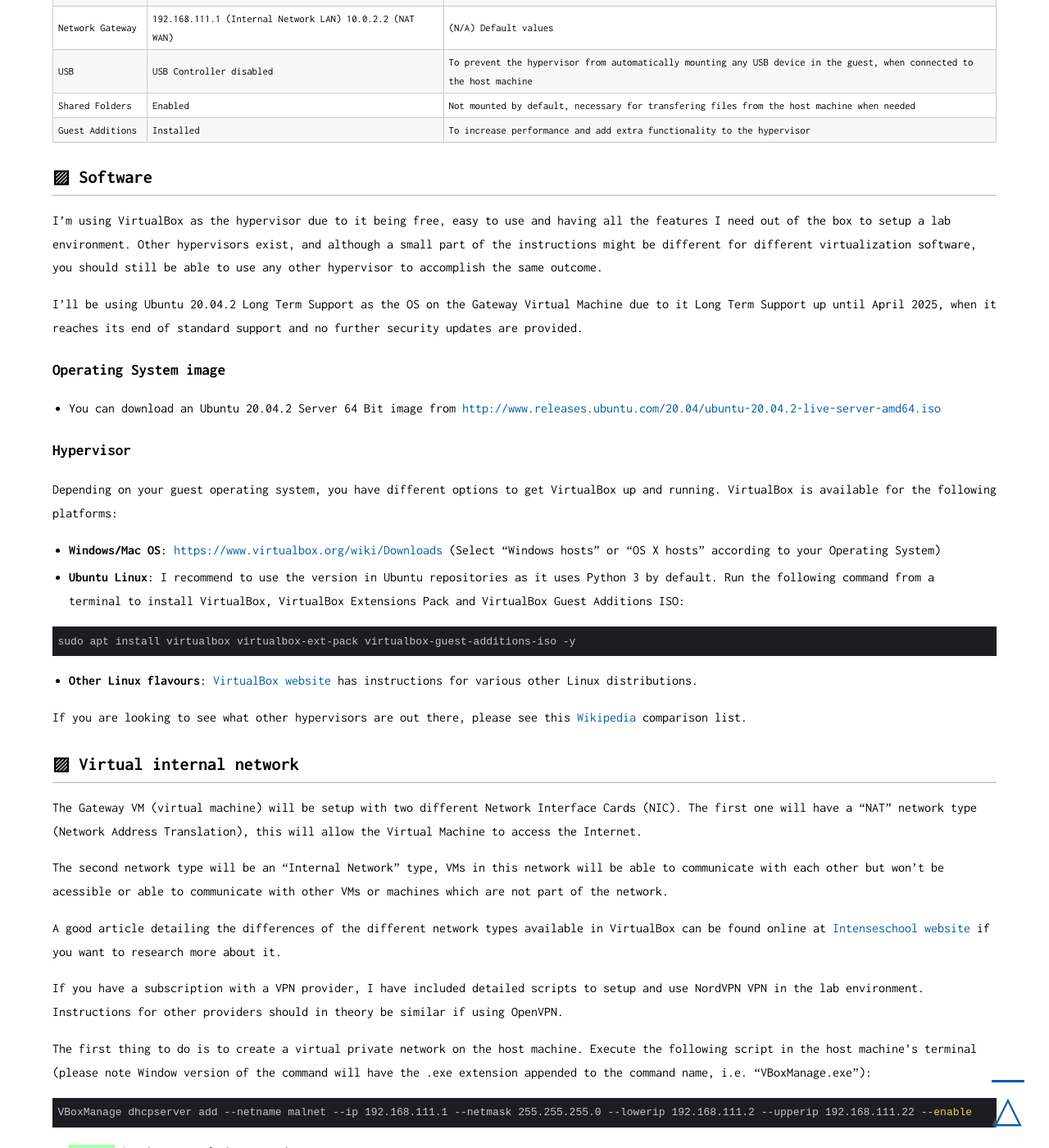
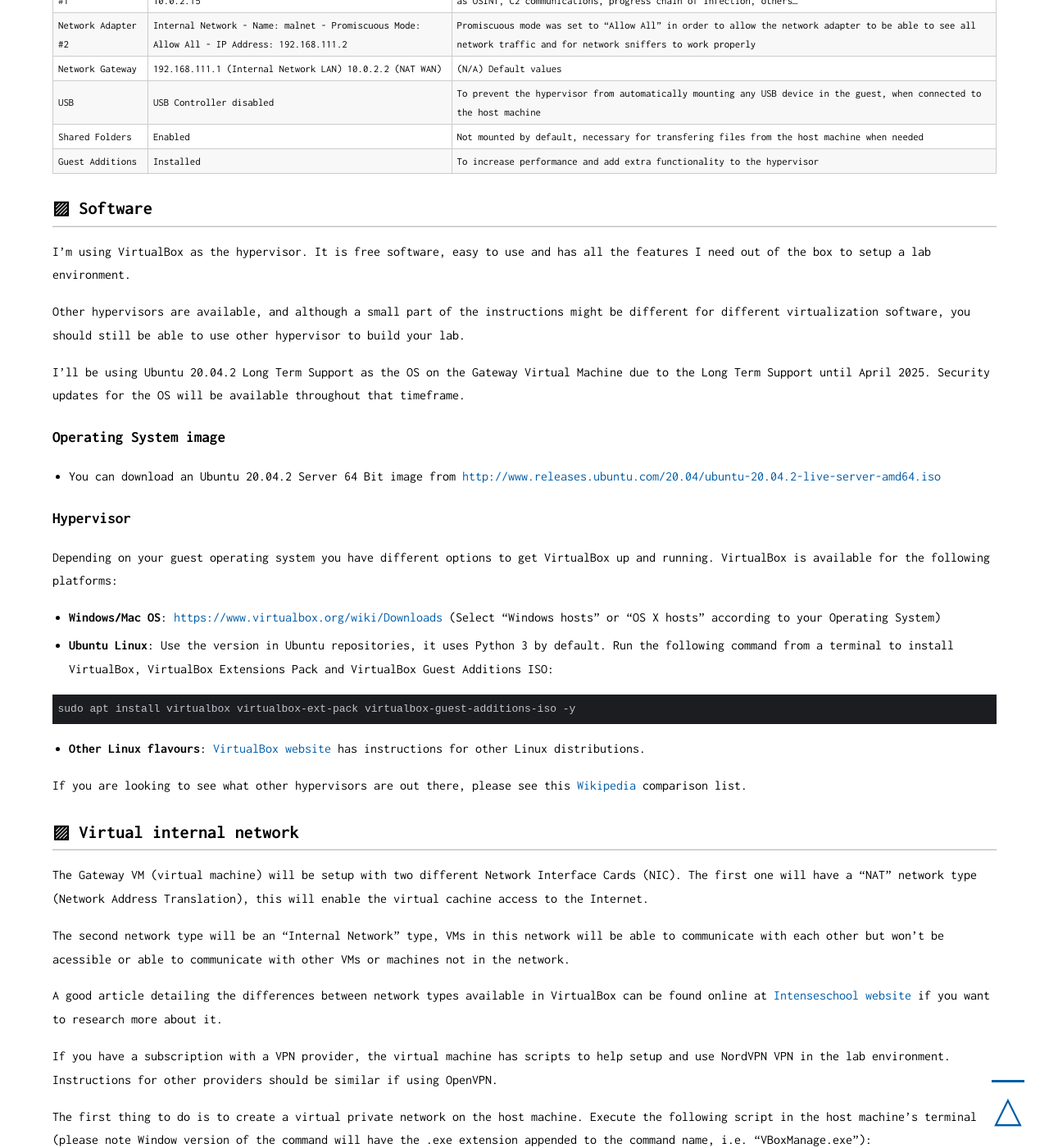
Before and after one commit to qwertzy-antonio-godinho/qwertzy-antonio-godinho.github.io, a Jekyll site: the page built from _posts/2021-02-08-Malware-Lab-Part-1-The-Gateway.md, in a window 1280 px wide and 1400 px high, scrolled down 3157 px. Shown: the whole window at 82% size. Built offline with Jekyll 4.4.1, drawn with Linux system fonts in a browser that asks for light colours; some of the changed text lies outside the part shown.

Commit message:
fix typos

```diff
--- a/_posts/2021-02-08-Malware-Lab-Part-1-The-Gateway.md
+++ b/_posts/2021-02-08-Malware-Lab-Part-1-The-Gateway.md
@@ -7,28 +7,32 @@
 
 # Introduction
 
-This post details the steps I've used to build a malware analysis environment where I execute, analyse and collect indicators of compromise from malware samples. I mostly use the terminal command line, although I've included instructions to manually install Ubuntu Server 20.04.02 as the Gateway machine, a script at the end of the post allows to perform an unattended installation of the OS.
-
-These details include the steps to create and setup up a Virtual Machine using VirtualBox, that will take the role of a network Gateway. The virtual machine will be capable of simulating network services on a isolated private network using INetSim or be capable of providing a VPN tunnel to another virtual machine for Internet access when needed.
-
-PolarProxy will be used for decryption of TLS encrypted traffic from malware. Iptables rules will be used to condition and shape the network traffic.
+This post details the steps I have taken to build a malware analysis environment where I can execute, analyse and collect indicators of compromise from malware samples. I mostly use the terminal command line, although I have included instructions to manually install Ubuntu Server 20.04.02 as the Gateway machine.
+
+A script to perform an unattended installation of the OS automating the manual installation is included at the end of the post.
+
+Here are detailed the steps to create and setup up a Virtual Machine using VirtualBox. This virtual machine will perform the role of a network Gateway.
+
+The virtual machine will also be capable of simulating network services in a isolated private network using INetSim, and be capable of Internet access through the use of a VPN tunel when needed.
+
+PolarProxy will be used to decrypt TLS encrypted traffic from malware. Iptables rules will be used to shape the network traffic flow.
 
 A few selected tools will be installed on the Gateway virtual machine for static analysis, OSINT and network monitoring duties.
 
 ## Logical architecture
 
-The following image shows how the lab will look like:
+The following image shows the logical architecture of the lab environment:
 
 ![](../assets/lab-part-2/Malware_Analysis_Lab.png)
 
 ## High-level view of the Gateway machine
 
-The following are a list of details that make up the Gateway virtual machine. Please note, although I'm using this configuration, you can customize it according to your specific needs. The list objective is to provide a brief overview of the details that I have used, and the rationale involved in those choice to build the virtual machine:
+The following are the list of details that make up the Gateway virtual machine. Please note, although I'm using this configuration, you can customize it according to your specific needs. The objective is to provide a brief overview of the details that I have used and the rationale for choosing these to build the virtual machine:
 
 | Item | Value | Rationale |
 | --- | --- | --- |
 | Name | Gateway | To be able to uniquely identify the machine |
-| Operating System | Linux (Ubuntu 20.04.2 Server LTS) | A different Operating System from the infected Target virtual machine using ELF (Executable and Linkable Format) executables which prevents the execution of PE malware binaries |
+| Operating System | Linux (Ubuntu 20.04.2 Server LTS) | A different Operating System from the target virtual machine using ELF (Executable and Linkable Format) executables which prevents the execution of PE malware binaries |
 | Architecture | 64 Bits | A modern architecture |
 | Number of CPUs | 4 virtual CPUs | For processing power |
 | Disk space allocated | 100 GB | To install all necessary software |
@@ -42,9 +46,11 @@
 
 # Software
 
-I'm using VirtualBox as the hypervisor due to it being free, easy to use and having all the features I need out of the box to setup a lab environment. Other hypervisors exist, and although a small part of the instructions might be different for different virtualization software, you should still be able to use any other hypervisor to accomplish the same outcome.
-
-I'll be using Ubuntu 20.04.2 Long Term Support as the OS on the Gateway Virtual Machine due to it Long Term Support up until April 2025, when it reaches its end of standard support and no further security updates are provided.
+I'm using VirtualBox as the hypervisor. It is free software, easy to use and has all the features I need out of the box to setup a lab environment.
+
+Other hypervisors are available, and although a small part of the instructions might be different for different virtualization software, you should still be able to use other hypervisor to build your lab.
+
+I'll be using Ubuntu 20.04.2 Long Term Support as the OS on the Gateway Virtual Machine due to the Long Term Support until April 2025. Security updates for the OS will be available throughout that timeframe.
 
 ## Operating System image
 
@@ -52,24 +58,24 @@
 
 ## Hypervisor
 
-Depending on your guest operating system, you have different options to get VirtualBox up and running. VirtualBox is available for the following platforms:
+Depending on your guest operating system you have different options to get VirtualBox up and running. VirtualBox is available for the following platforms:
 
 - **Windows/Mac OS**: [https://www.virtualbox.org/wiki/Downloads](https://www.virtualbox.org/wiki/Downloads) (Select "Windows hosts" or "OS X hosts" according to your Operating System)
-- **Ubuntu Linux**: I recommend to use the version in Ubuntu repositories as it uses Python 3 by default. Run the following command from a terminal to install VirtualBox, VirtualBox Extensions Pack and VirtualBox Guest Additions ISO:
+- **Ubuntu Linux**: Use the version in Ubuntu repositories, it uses Python 3 by default. Run the following command from a terminal to install VirtualBox, VirtualBox Extensions Pack and VirtualBox Guest Additions ISO:
 <pre><code class="bash">sudo apt install virtualbox virtualbox-ext-pack virtualbox-guest-additions-iso -y</code></pre>
-- **Other Linux flavours**: [VirtualBox website](https://www.virtualbox.org/wiki/Linux_Downloads) has instructions for various other Linux distributions.
+- **Other Linux flavours**: [VirtualBox website](https://www.virtualbox.org/wiki/Linux_Downloads) has instructions for other Linux distributions.
 
 If you are looking to see what other hypervisors are out there, please see this [Wikipedia](https://en.wikipedia.org/wiki/Comparison_of_platform_virtualization_software) comparison list.
 
 # Virtual internal network
 
-The Gateway VM (virtual machine) will be setup with two different Network Interface Cards (NIC). The first one will have a "NAT" network type (Network Address Translation), this will allow the Virtual Machine to access the Internet.
-
-The second network type will be an "Internal Network" type, VMs in this network will be able to communicate with each other but won't be acessible or able to communicate with other VMs or machines which are not part of the network.
-
-A good article detailing the differences of the different network types available in VirtualBox can be found online at [Intenseschool website](http://resources.intenseschool.com/understanding-the-different-network-types-in-vmware-and-virtualbox/) if you want to research more about it.
-
-If you have a subscription with a VPN provider, I have included detailed scripts to setup and use NordVPN VPN in the lab environment. Instructions for other providers should in theory be similar if using OpenVPN.
+The Gateway VM (virtual machine) will be setup with two different Network Interface Cards (NIC). The first one will have a "NAT" network type (Network Address Translation), this will enable the virtual cachine access to the Internet.
+
+The second network type will be an "Internal Network" type, VMs in this network will be able to communicate with each other but won't be acessible or able to communicate with other VMs or machines not in the network.
+
+A good article detailing the differences between network types available in VirtualBox can be found online at [Intenseschool website](http://resources.intenseschool.com/understanding-the-different-network-types-in-vmware-and-virtualbox/) if you want to research more about it.
+
+If you have a subscription with a VPN provider, the virtual machine has scripts to help setup and use NordVPN VPN in the lab environment. Instructions for other providers should be similar if using OpenVPN.
 
 The first thing to do is to create a virtual private network on the host machine. Execute the following script in the host machine's terminal (please note Window version of the command will have the .exe extension appended to the command name, i.e. "VBoxManage.exe"):
 
@@ -81,7 +87,7 @@
 - <span class="highlight-green">lowerip</span> represents the starting IP address space available for guests (192.168.111.1 is taken),
 - <span class="highlight-green">upperip</span> refers to the highest IP address available for guests (192.168.111.22 allows for up to 20 guest virtual machines with a static IP address in the network  -- if you need more guests then increase the value up to 254).
 
-No DHCP server is necessary as the guest machines will be configured to have static IP addresses.
+The guest machines will have static IP addresses.
 
 # The Gateway virtual machine
 
@@ -91,13 +97,13 @@
 
 <pre><code class="bash">VBoxManage createvm --name "Gateway" --basefolder "/backup/LAB/VMs/" --groups "/Malware Lab" --ostype Ubuntu_64 --register</code></pre>
 
-- <span class="highlight-green">name</span> is the name of this new Virtual Machine,
+- <span class="highlight-green">name</span> is the name of the new Virtual Machine,
 - <span class="highlight-green">basefolder</span> is the directory path where you want to create the Virtual Machine in,
 - <span class="highlight-green">groups</span> allows to group VMs in a named group (all the VMs part of group can be started at the same time),
 - <span class="highlight-green">ostype</span> is the Operating System type (in this case I'm using Ubuntu 64 Bits, but you can use some other distribution if supported by the Hypervisor),
 - <span class="highlight-green">register</span> registers the Virtual Machine with VirtualBox allowing access through the UI.
 
-If instead of Ubuntu Linux, you want to use other Linux OS (operating systemt) as a base image, then the next command will show you a list of which Operating Systems are officially supported by VirtualBox (please note, other Linux distributions may use a different package manager other than apt, scripts dealing with installation of software will have to be changed accordingly with the chosen distribution's package manager details):
+If you want to use other Linux OS (operating systemt) as a base image, then the next command will show you a list of which Operating Systems are officially supported by VirtualBox (please note, other Linux distributions may use a different package manager other than apt, scripts dealing with installation of software will have to be changed accordingly for the chosen distribution's package manager):
 
 <pre><code class="bash">VBoxManage list ostypes</code></pre>
 
@@ -162,7 +168,7 @@
 
 # Gateway Operating System
 
-Installation of the Operating System is a straightforward process, although depending on the amount of times you end up performing the installation it's better to automate the process. With that in mind, I'm providing a script that you can run, where the OS installation process is fully automated. The script can be found at the end of this post.
+Installation of the Operating System is a straightforward process, although depending on the amount of times you end up performing the installation it's better to automate the process. With that in mind, I'm providing a script that you can run, where the OS installation process is fully automated. The script can be found at the end of the post.
 
 ## Installing the OS
 
@@ -202,7 +208,7 @@
 
 ## Cleaning up the new OS
 
-After the installation completes, the first thing to do is to remove snapd and cloud-init. Removing snap during OS installation results in an error message and halting the installation, cloud-init removal breaks the ability of the user to login with the generated password.
+After the installation completes, the first thing to do is to remove snapd and cloud-init. In the guest virtual machine execute the following commands:
 
 <pre><code class="bash">sudo snap remove lxd
 sudo snap remove core18
@@ -212,7 +218,7 @@
 
 ## Installing VirtualBox Guest additions
 
-If you don't have the VirtualBox Guest Additions ISO file you can get the file by executing the following command in the Host machine:
+If you don't have the VirtualBox Guest Additions ISO file you can get the file by executing the following command in the host machine:
 
 <pre><code class="bash">sudo apt install virtualbox-guest-additions-iso -y</code></pre>
 
@@ -1647,6 +1653,8 @@
 - <span class="highlight-orange">VM_VMS_DIRECTORY</span> location of where the Virtual Machines are to be located,
 - <span class="highlight-orange">VM_OS_ISO</span> is the filename of the OS,
 - <span class="highlight-orange">VM_REMIX_ISO_NAME</span> is the filename of the remixed OS.
+
+Note that removing snap during OS installation results in an error message and halts the installation, cloud-init removal breaks the ability of the user to login with the generated password. These have to be removed post installation.
 
 <pre><code class="bash">#! /bin/bash
 
```
